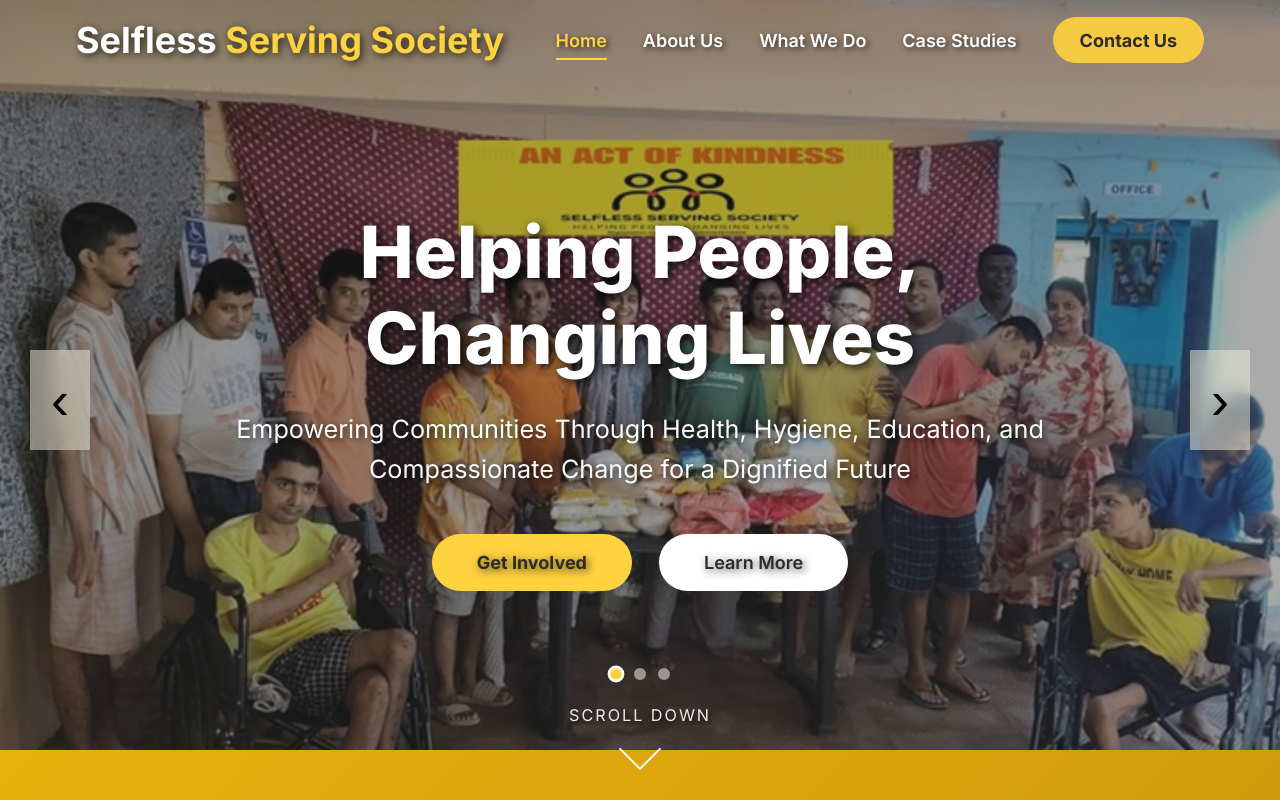
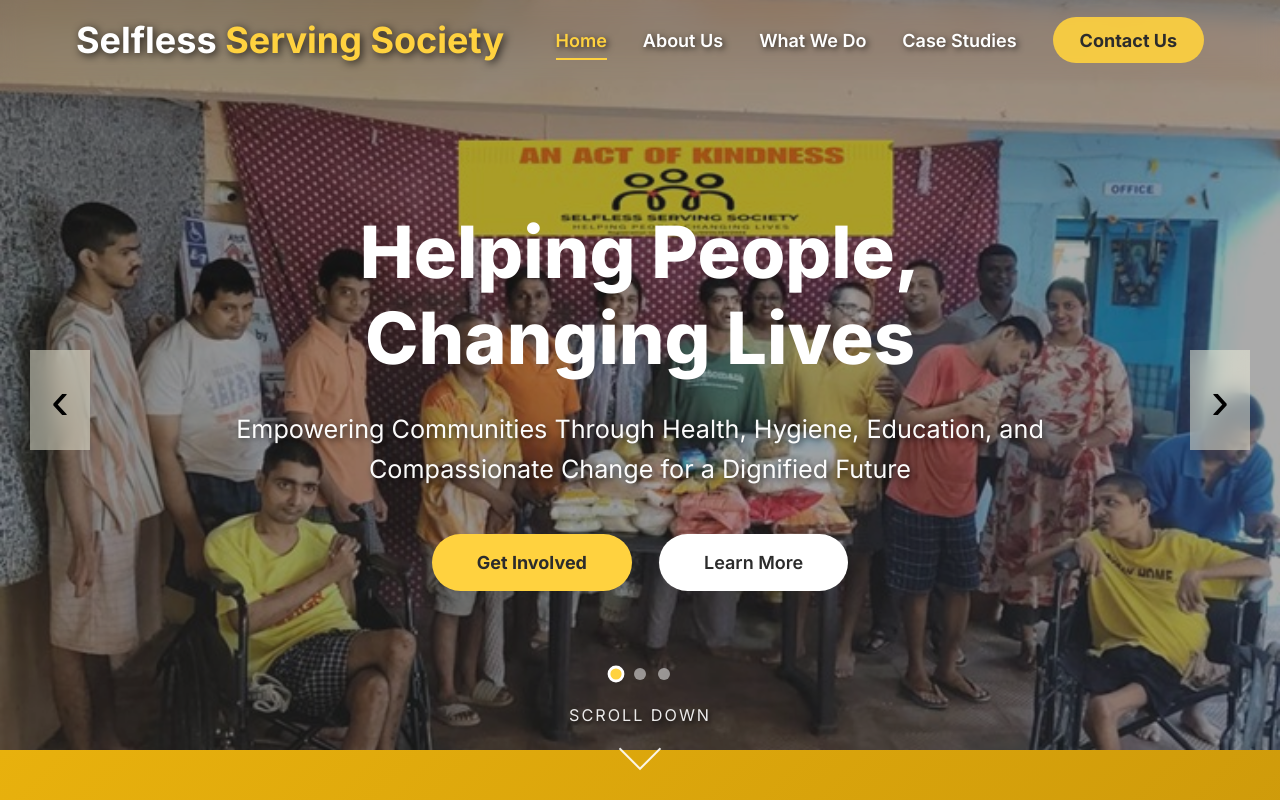
Before and after one commit to not-manmit/sss-ngo-website-react, a React (Create React App) app: page / in a window 1280 px wide. Shown: the top 800 px of the page. Built offline with nearby package versions, Linux system fonts and the light colour scheme.

Commit message:
text-shadow removed

```diff
--- a/src/pages/Home.css
+++ b/src/pages/Home.css
@@ -277,7 +277,6 @@
   padding: 0 2rem;
   max-width: 900px;
   margin-top: 0;
-  text-shadow: 2px 2px 8px rgba(0, 0, 0, 0.7);
 }
 
 .hero-title {
@@ -285,7 +284,6 @@
   font-weight: 800;
   margin-bottom: 1.5rem;
   line-height: 1.2;
-  text-shadow: 3px 3px 10px rgba(0, 0, 0, 0.8);
   padding-top: 0;
   color: white;
   word-wrap: break-word;
```
